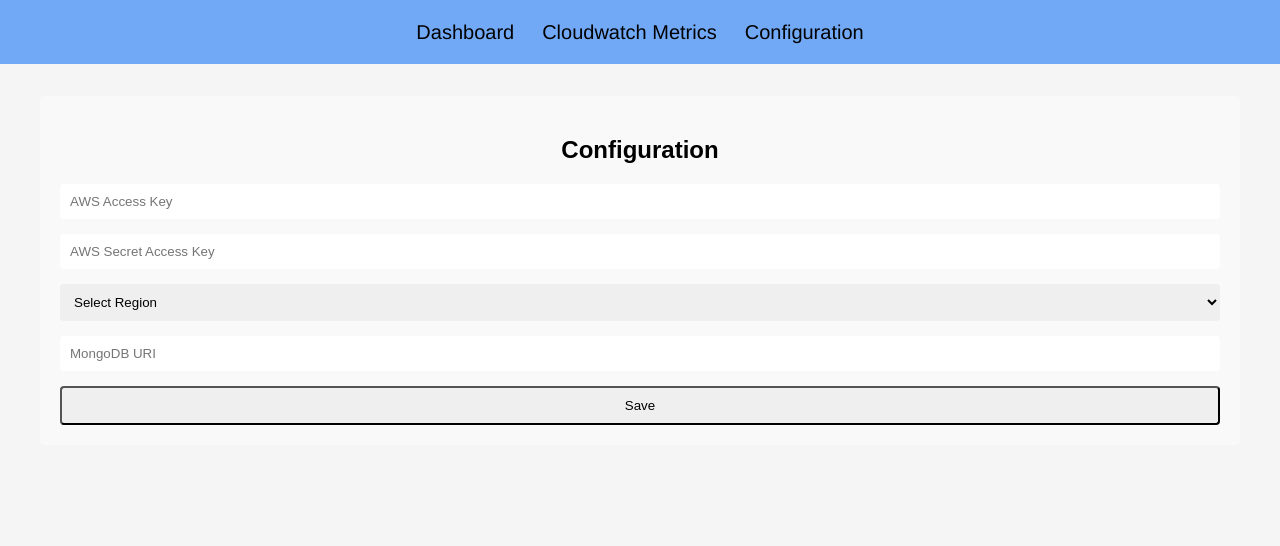
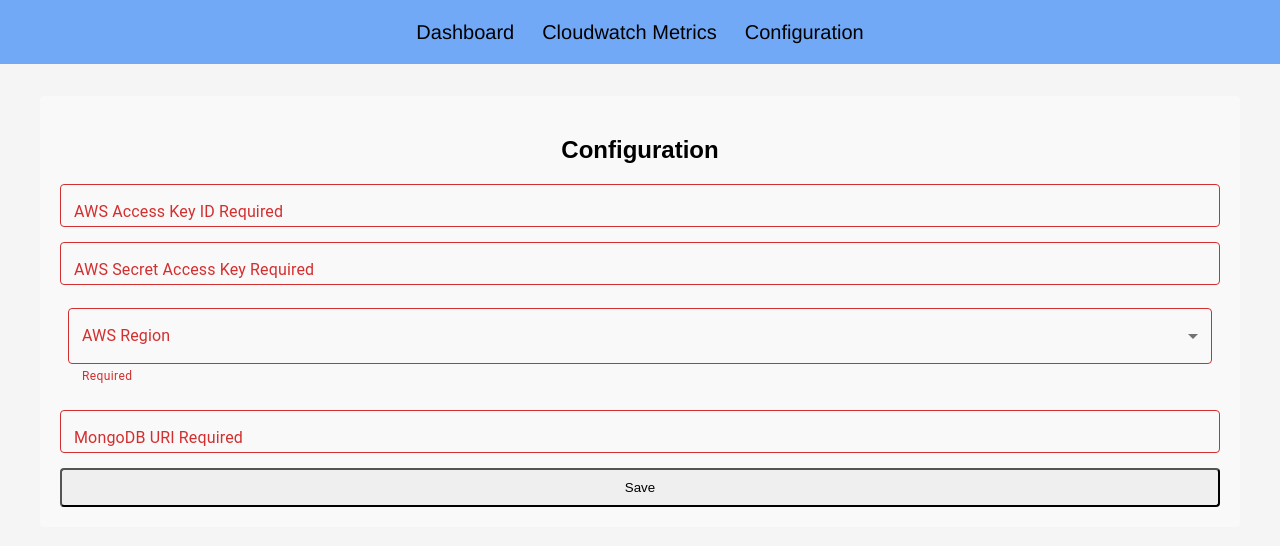
Before and after one commit to oslabs-beta/Lambda-Lens, a React (Vite) app in the folder client/: page /configuration in a window 1280 px wide. Shown: the top 546 px of the page. Built offline with nearby package versions, Linux system fonts and the light colour scheme.

Commit message:
more logic for configPageContainer

```diff
--- a/client/src/components/ConfigPageComponent.tsx
+++ b/client/src/components/ConfigPageComponent.tsx
@@ -1,5 +1,14 @@
 import { useState } from 'react';
 import './ConfigPageComponent.scss';
+import * as React from 'react';
+import Box from '@mui/material/Box';
+import TextField from '@mui/material/TextField';
+import InputLabel from '@mui/material/InputLabel';
+import FormControl from '@mui/material/FormControl';
+import Select, { SelectChangeEvent } from '@mui/material/Select';
+import MenuItem from '@mui/material/MenuItem';
+import FormHelperText from '@mui/material/FormHelperText';
+
 
 type Config = {
   awsAccessKeyID: string;
@@ -35,21 +44,55 @@ function ConfigForm({ onSave }: ConfigFormProps) {
 
   return (
     <form className='config-form' onSubmit={handleSubmit}>
-      <input
+      <TextField
+          error
+          id="outlined-error"
+          label="AWS Access Key ID Required"
+          // defaultValue="Hello World"
+          placeholder='minimum 16 characters'
+          type='password'
+        />
+      {/* <input
         type="password"
         placeholder='AWS Access Key'
         name='awsAccessKeyID'
         value={config.awsAccessKeyID}
         onChange={handleChange}
-      />
-      <input
+      /> */}
+      <TextField
+          error
+          id="outlined-error"
+          label="AWS Secret Access Key Required"
+          // defaultValue="Hello World"
+          placeholder='case sensitive'
+          type='password'
+        />
+      {/* <input
         type="password"
         placeholder='AWS Secret Access Key'
         name='awsSecretAccessKey'
         value={config.awsSecretAccessKey}
         onChange={handleChange}
-      />
-      <select
+      /> */}
+      <FormControl sx={{ m: 1, minWidth: 120 }} error>
+        <InputLabel>AWS Region</InputLabel>
+        <Select
+          value={config.awsRegion}
+          placeholder="Region"
+          onChange={handleChange}
+          renderValue={(value) => `⚠️  - ${value}`}
+        >
+          <MenuItem value="">
+            {/* <em>None</em> */}
+          </MenuItem>
+          <MenuItem value="us-east-1" onChange={handleChange} >US East 1</MenuItem>
+          <MenuItem value="us-east-2" onChange={handleChange}>US East 2</MenuItem>
+          <MenuItem value="us-west-1" onChange={handleChange}>US West 1</MenuItem>
+        </Select>
+        <FormHelperText>Required</FormHelperText>
+      </FormControl>
+
+      {/* <select
         name='awsRegion'
         value={config.awsRegion}
         onChange={handleChange}
@@ -58,14 +101,24 @@ function ConfigForm({ onSave }: ConfigFormProps) {
         <option value="us-east-1">US East 1</option>
         <option value="us-east-2">US East 2</option>
         <option value="us-west-1">US West 1</option>
-      </select>
-      <input
+      </select> */}
+
+      <TextField
+          error
+          id="outlined-error"
+          label="MongoDB URI Required"
+          // defaultValue="Hello World"
+          placeholder='personal URL with username and password'
+          type='password'
+        />
+
+      {/* <input
         type="password"
         placeholder='MongoDB URI'
         name='mongoURI'
         value={config.mongoURI}
         onChange={handleChange}
-      />
+      /> */}
       <button type='submit'>Save</button>
     </form>
   )
--- a/client/src/containers/ConfigPageContainer.tsx
+++ b/client/src/containers/ConfigPageContainer.tsx
@@ -9,7 +9,7 @@ type Config = {
 }
 
 function ConfigPageContainer() {
-  const handleSaveConfig = (config: Config) => {
+  const handleSaveConfig = (config: Required<Config>) => {
     console.log('Sending config', config);
     fetch('http://localhost:8080/api/config/save', {
       method: 'POST',
@@ -20,9 +20,10 @@ function ConfigPageContainer() {
     })
     .then((res) => {
       if (res.ok) {
-        alert('Configuration saved')
+        alert(`Configuration saved`);
+        window.location.replace("http://localhost:3000");
       } else {
-        alert('Configuration not saved')
+        alert(`${res.ok}: Configuration not saved`) //remove template literal after debugging;
       }
     })
     .catch((err) => {
```
Also changed, not shown: 1 other file (tests, documents, lock files or other folders).
